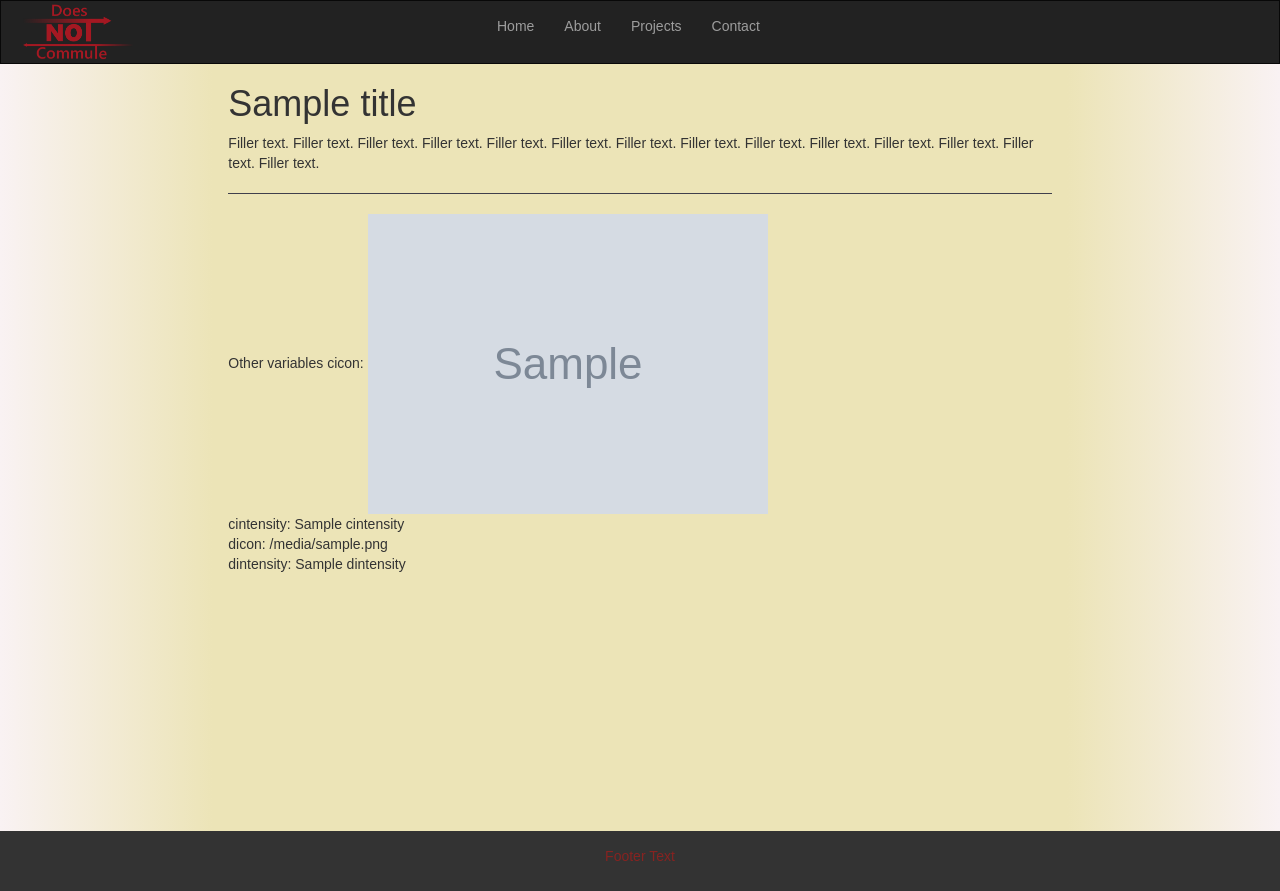
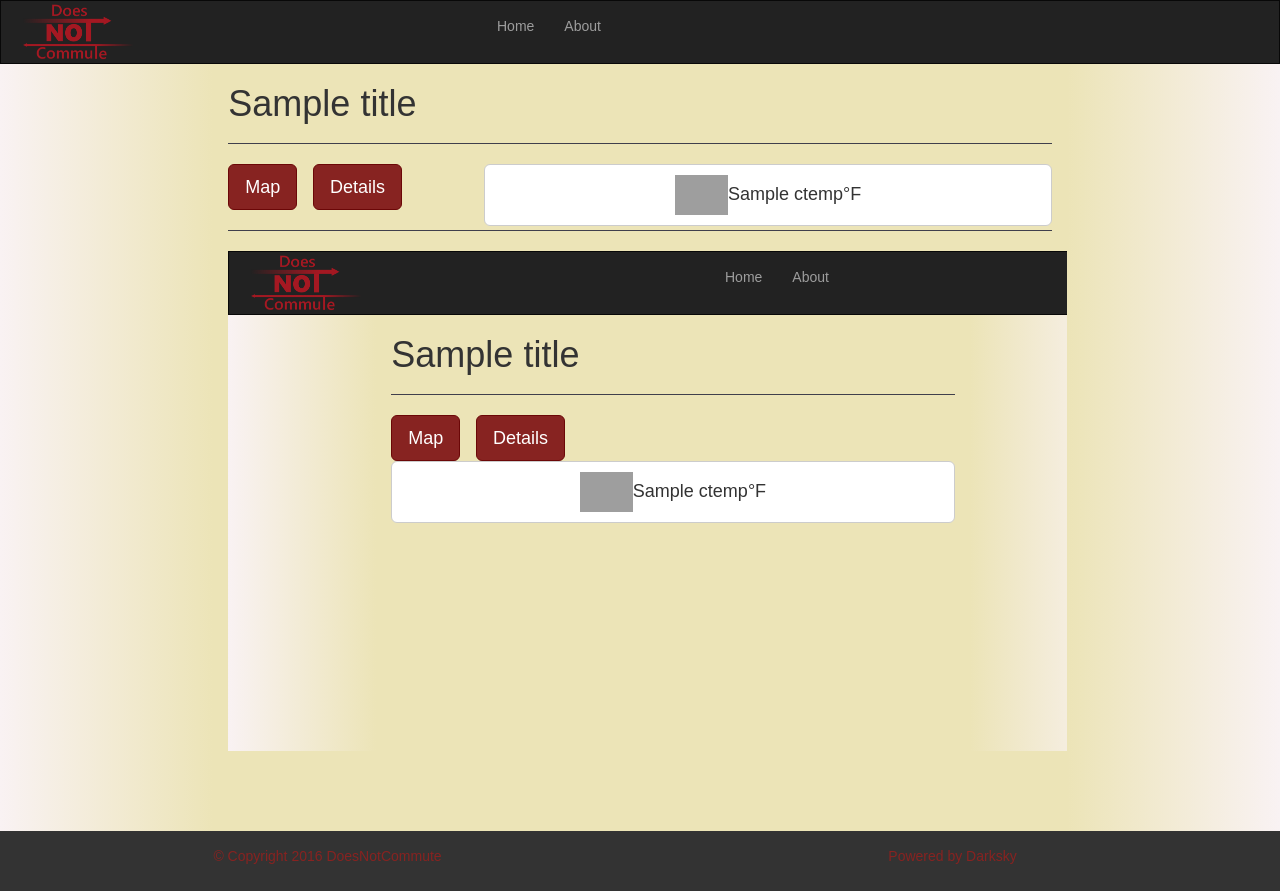
Before and after one commit to Zzcnick/DNC-Does_Not_Commute, a Flask app: template templates/results.html in a window 1280 px wide. Run offline with Flask 2, Linux system fonts and the light colour scheme; the template is opened without the code that fills it: most values are stand-ins (such as "Sample title", 1, 10 or a date in 2020); grey boxes marked "Sample" are stand-in pictures; parts of the project's set-up code (start-up, migrations or seed data) failed here and were passed over; some libraries are stand-ins or nearby versions; grey boxes are pictures that could not be loaded.

Commit message:
did formatting on results page

```diff
--- a/static/css/custom.css
+++ b/static/css/custom.css
@@ -5,7 +5,17 @@ body{
 .btn-primary{
 	background-color: #872321;
 	border-color: #6B0707;
+
 }
+
+.btn-default:focus {outline: none;}
+
+.btn-default:hover{
+
+}
+
+.btn-primary:focus { outline: none; }
+
 .btn-primary:hover{
 	background-color: #6B0707;
 	border-color: #872321;
@@ -15,12 +25,21 @@ a {
 	color: #872321;
 }
 
+.txthead {
+	font-weight: bold;
+	font-size: 20px;
+}
+
 a:hover {
 	color: #872321;
 }
 
 .form-control:focus {
   border-color: #E8684E;
+}
+
+btn-weather:active{
+	background-color: white;
 }
 
 .hov{
@@ -55,7 +74,7 @@ hr {
       text-align: center;
       border: 1px solid #eee;
       border-radius: 5px;
-      display: none;
+      /*display: none;*/
       }
     .hov:hover{
         cursor: pointer;
--- a/templates/about.html
+++ b/templates/about.html
@@ -38,7 +38,7 @@
     <div class="collapse navbar-collapse" id="myNavbar">
       <ul class="nav navbar-nav">
         <li><a href="/">Home</a></li>
-        <li class="active"><a href="#">About</a></li>
+        <li class="active"><a href="">About</a></li>
     </div>
   </div>
 </nav>
--- a/templates/results.html
+++ b/templates/results.html
@@ -34,14 +34,12 @@
         <span class="icon-bar"></span>
         <span class="icon-bar"></span>
       </button>
-      <a href="#"><img src="static/img/logo.png" height="100%" width="25%"></a>
+      <a href="/"><img src="static/img/logo.png" height="100%" width="25%"></a>
     </div>
     <div class="collapse navbar-collapse" id="myNavbar">
       <ul class="nav navbar-nav">
-        <li><a href="#">Home</a></li>
-        <li><a href="#">About</a></li>
-        <li><a href="#">Projects</a></li>
-        <li><a href="#">Contact</a></li>
+        <li><a href="/">Home</a></li>
+        <li><a href="">About</a></li>
       </ul>
       <!--<ul class="nav navbar-nav navbar-right">
         <li><a href="#"><span class="glyphicon glyphicon-log-in"></span> Login</a></li>
@@ -56,20 +54,30 @@
     </div>
     <div class="col-sm-8 text-left main">
       <h1>{{title}}</h1>
-      <p>
-	Filler text. Filler text. Filler text. Filler text. Filler text. Filler text. Filler text. Filler text. Filler text. Filler text. Filler text. Filler text. Filler text. Filler text.
-      </p>
       <hr>
  <!-- Form will look like this + nicer and with js-->
-        <div class = "contain">
-            <h3><text id="option1"
-                      onclick="changeHidden('part',['part','hide'], 'option1', ['option1','option2'])">Map</text>&nbsp;&nbsp;&nbsp;
+        <div class="form-inline">
+          <div class="line hov">
+            <text id="option1"
+                      onclick="changeHidden('part',['part','hide'], 'option1', ['option1','option2'])"><button type="button" class="btn btn-lg btn-primary">Map</button></text>&nbsp;&nbsp;&nbsp;
+                      </div>
+
+                      <div class="line hov">
 
                 <text  id="option2"
 
                       onclick="changeHidden('hide',['part','hide'], 'option2', ['option1','option2'])"
 
-                      >Weather</text>&nbsp;&nbsp;&nbsp;</h3>
+                      ><button type="button" class="btn btn-lg btn-primary">Details</button></text>&nbsp;&nbsp;&nbsp;
+
+                      </div>
+
+                      <div class="btn-group btn-group-lg pull-right">
+                        <button type = "button" class = "btn btn-default"><img src="../static/img/{{cicon}}.png" height="10%" width="10%">{{ctemp}}°F</button>
+
+
+
+                      </div>
             <hr>
           <iframe
                   id="part"
@@ -99,11 +107,6 @@
 							{{daddress}}<br>
         </div>
     </div>
-        Other variables
-                            cicon: <img src="../static/img/{{cicon}}"><br>
-                            cintensity: {{cintensity}}<br>
-                            dicon: {{dicon}}<br>
-                            dintensity: {{dintensity}}<br>
   </div>
               <div class="col-sm-2 sidenav">
     </div>
@@ -111,7 +114,11 @@
     </div>
 
 <footer class="container-fluid text-center">
-  <p>Footer Text</p>
+  <div class="col-sm-6">
+  <p>© Copyright 2016 DoesNotCommute</p>
+  </div>
+   <div class="col-sm-6">
+   <a target="_blank" href="https://darksky.net/poweredby/">Powered by Darksky</a>
 </footer>
 
 </body>
```
